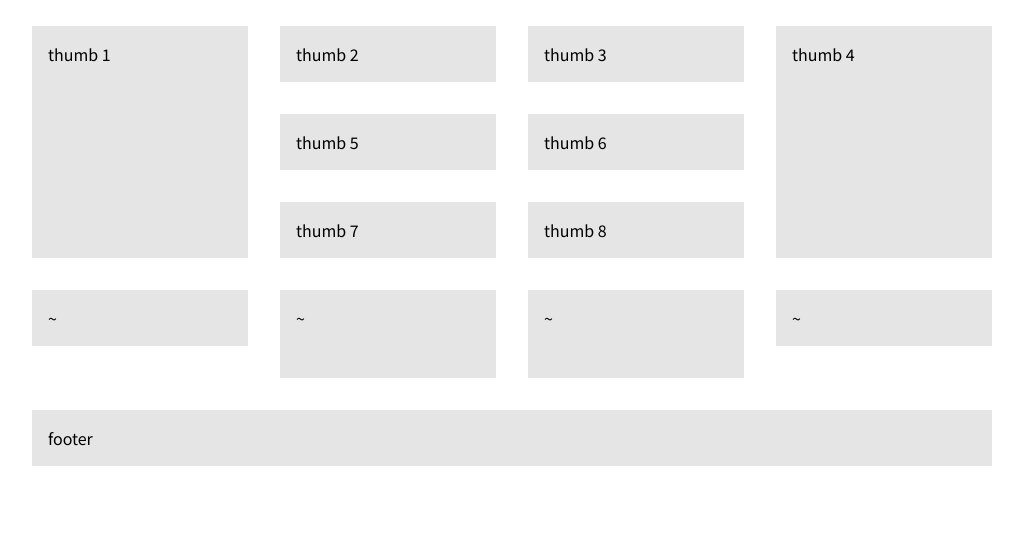
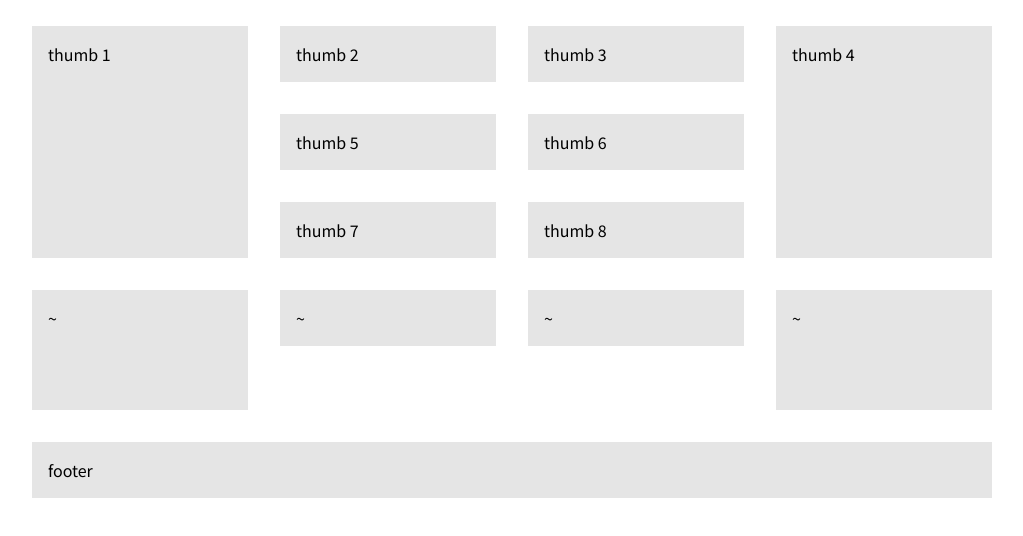
Before and after one commit to Binghamton-University-Design/arts-280d-starter-Greg45f, a plain HTML site: page lessons/Intro to CSS Lesson_05_grid (1).html in a window 1280 px wide. Shown: the part 114-650 px from the top of the page, without its empty margins (128-1151 px from the left). Drawn offline with Linux system fonts and the light colour scheme.

Commit message:
Update Intro to CSS Lesson_05_grid (1).html

```diff
--- a/lessons/Intro to CSS Lesson_05_grid (1).html
+++ b/lessons/Intro to CSS Lesson_05_grid (1).html
@@ -6,7 +6,7 @@
     <title>CSS Lesson 05 - Intro to CSS Grid modified by by Greg Filippov</title>
     <meta name="keywords" content="lesson, HTML, Binghamton University">
     <meta name="description" content="This is a basic intro to HTML coding.">
-    <link rel="stylesheet" type="text/css" href="css/grid.css">
+    <link rel="stylesheet" type="text/css" href="css/grid_1.css">
     <link rel="stylesheet" type="text/css" href="css/css_lesson_05.css">
 
     <link href="https://fonts.googleapis.com/css2?family=Noto+Sans+JP:wght@300;400;700&family=Roboto:wght@900&display=swap" rel="stylesheet">
```
